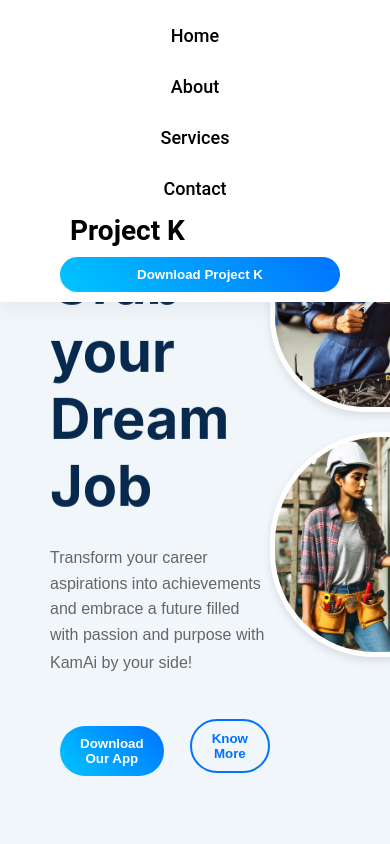
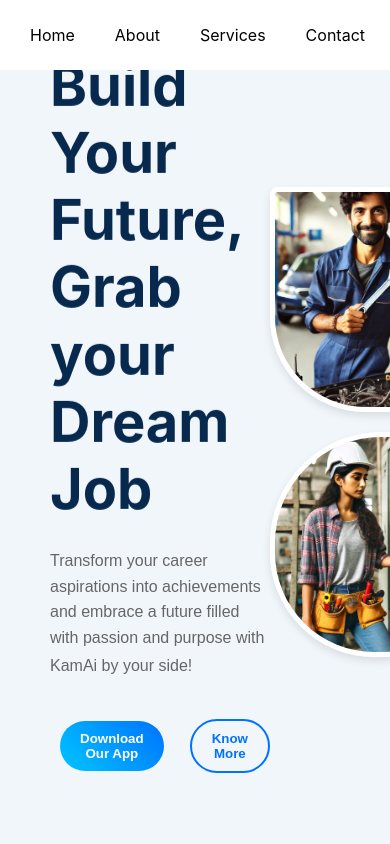
Before and after one commit to Neelapuharsha/Kamai, a React (Create React App) app: page / in a window 390 px wide. Shown: the top 844 px of the page. Built offline with nearby package versions, Linux system fonts and the light colour scheme.

Commit message:
header orb

```diff
--- a/src/App.js
+++ b/src/App.js
@@ -1,7 +1,7 @@
 import React from 'react';
 import './App.css';
 import Section from './components/Section/Section';
-import Header from './components/Header/Header';
+import Header from './components/Header/Header1';
 import Footer from './components/Footer/Footer';
 import HeroSection from './components/Landing page/HeroSection';
 import FlamingoComponent from './components/moreFeatures/FlamingoComponent';
@@ -10,6 +10,7 @@ import Contact from './components/Contact/Contact';
 import Highlights from './components/Section/Highlights'
 import Sphere from './components/Sphere/Sphere';
 import Why from './components/problemWhy/why';
+import Header1 from './components/Header/Header1';
 // import HighlightsMain from './components/Section/Highlights';
 
 
@@ -17,7 +18,7 @@ function App() {
   return (
     <div className="App">
 
-      <Header />
+      <Header1 />
 
       <Section
         borderTopRightRadius="0px"
@@ -61,13 +62,9 @@ function App() {
         borderTopRightRadius="40px"
         borderTopLeftRadius="40px"
       >
+
         <Footer />
       </Section>
-
-
-
-
-
 
     </div>
   );
--- a/src/components/Header/Header.css
+++ /dev/null
@@ -1,104 +0,0 @@
-.header {
-  font-weight: 500;
-  position: fixed;
-  top: 0;
-  left: 50%;
-  transform: translateX(-50%);
-  width: 100%;
-  display: flex;
-  justify-content: center;
-  align-items: center;
-  background: #fff;
-  transition: width 0.8s, border-radius 0.3s, background 0.3s, backdrop-filter 0.3s, margin-top 0.3s, box-shadow 0.3s;
-  z-index: 1000;
-  font-family: 'Roboto', sans-serif; /* Modern font */
-  box-shadow: 0 8px 20px rgba(0, 0, 0, 0.05); /* Subtle drop shadow for normal header */
-}
-
-.header.scrolled {
-  width: 80%;
-  border-radius: 50px;
-  background: rgba(255, 255, 255, 0.5);
-  -webkit-backdrop-filter: blur(3px);
-  backdrop-filter: blur(3px);
-  margin-top: 10px;
-  box-shadow: 0 8px 20px rgba(0, 0, 0, 0.1); /* Layered box shadow */
-}
-
-.nav {
-  display: flex;
-  justify-content: space-between;
-  align-items: center;
-  width: 100%;
-  max-width: 1200px;
-  padding: 10px 20px;
-}
-
-.menu {
-  display: flex;
-  list-style: none;
-  padding: 0;
-  margin: 0;
-}
-
-.menu li {
-  margin-right: 14px;
-  cursor: pointer;
-  position: relative;
-  padding: 10px 15px;
-  transition: color 0.3s, background 0.3s, transform 0.3s; /* Added transform transition */
-  font-size: 16px; /* Adjust font size */
-  font-weight: 500;
-  border-radius: 25px; /* Rounded corners for a modern look */
-}
-
-.menu li:hover {
-  color: #fff; /* Change text color on hover */
-  /* background: linear-gradient(45deg, #ff7e5f, #feb47b); */
-  background: linear-gradient(45deg, #0072ff, #7badfe);
-   /* Subtle gradient background on hover */
-  transform: translateY(-3px); /* Slight lift effect on hover */
-}
-
-.logo {
-  font-size: 28px; /* Adjust font size */
-  font-weight: bold;
-  width: 250px;
-}
-
-.cta-buttons {
-  display: flex;
-}
-
-
-@media (max-width: 768px) {
-  .nav {
-    flex-direction: column;
-  }
-
-  .menu {
-    flex-direction: column;
-    width: 100%;
-    align-items: center;
-  }
-
-  .menu li {
-    margin-right: 0;
-    text-align: center;
-    width: 100%;
-    font-size: 18px; /* Larger font size for better readability on small screens */
-    padding: 15px 0;
-  }
-
-  .cta-buttons {
-    margin-top: 10px;
-    justify-content: center;
-    width: 100%;
-  }
-
-  .btn {
-    width: 80%;
-    margin-left: 0;
-    margin-top: 10px;
-  }
-}
--- a/src/components/Header/Header.js
+++ /dev/null
@@ -1,49 +0,0 @@
-import React, { useState, useEffect } from 'react';
-import './Header.css';
-import Button from '../Buttons/Button';
-
-const Header = () => {
-  const [scrolled, setScrolled] = useState(false);
-
-  useEffect(() => {
-    const handleScroll = () => {
-      if (window.scrollY > 50) {
-        setScrolled(true);
-      } else {
-        setScrolled(false);
-      }
-    };
-
-    const debounce = (func, wait) => {
-      let timeout;
-      return (...args) => {
-        clearTimeout(timeout);
-        timeout = setTimeout(() => func.apply(this, args), wait);
-      };
-    };
-
-    const debouncedHandleScroll = debounce(handleScroll, 20);
-
-    window.addEventListener('scroll', debouncedHandleScroll);
-    return () => {
-      window.removeEventListener('scroll', debouncedHandleScroll);
-    };
-  }, []);
-
-  return (
-    <header className={`header ${scrolled ? 'scrolled' : ''}`}>
-      <nav className="nav">
-        <ul className="menu">
-          <li>Home</li>
-          <li>About</li>
-          <li>Services</li>
-          <li>Contact</li>
-        </ul>
-        <div className="logo">Project K</div>
-    <Button className="btn" text="Download Project K" textColor="white" />
-      </nav>
-    </header>
-  );
-};
-
-export default Header;
--- a/src/components/Header/Header1.css
+++ b/src/components/Header/Header1.css
@@ -19,6 +19,7 @@
     box-shadow: 0 8px 20px rgba(0, 0, 0, 0.1);
     /* Layered box shadow */
 }
+
 
 .header.expanded {
     left: 10%;
--- a/src/components/Header/Header1.js
+++ b/src/components/Header/Header1.js
@@ -1,8 +1,8 @@
 import React, { useState, useEffect } from 'react';
-import './Header.css';
+import './Header1.css';
 import Button from '../Buttons/Button';
 
-function App() {
+function Header1() {
   const [scrolled, setScrolled] = useState(false);
   const [expanded, setExpanded] = useState(false);
 
@@ -41,4 +41,4 @@ function App() {
   );
 }
 
-export default App;
+export default Header1;
--- a/src/components/Section/Highlights.css
+++ b/src/components/Section/Highlights.css
@@ -66,7 +66,7 @@
 }
 
 .highlight-card:hover {
-  transform: translateY(-5px);
+  transform: translateY(-25px);
   box-shadow: 0 12px 24px rgba(0, 0, 0, 0.2);
 }
 
--- a/src/components/Section/Section.js
+++ b/src/components/Section/Section.js
@@ -1,6 +1,5 @@
 import React from 'react';
 import './Section.css';
-import Header from '../Header/Header';
 
 const Section = ({ backgroundColor, borderTopRightRadius, borderTopLeftRadius, children }) => {
   return (
```
